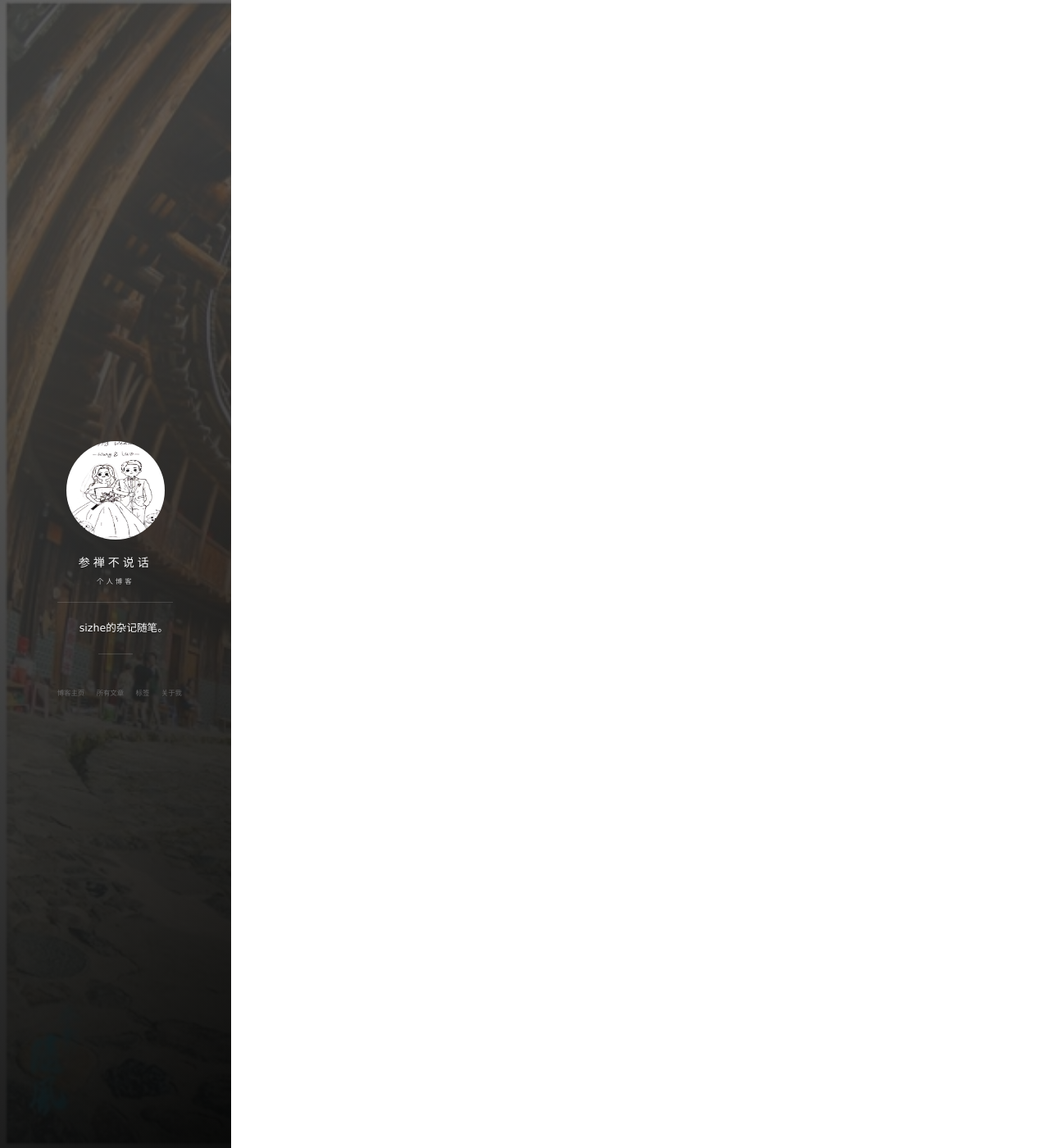
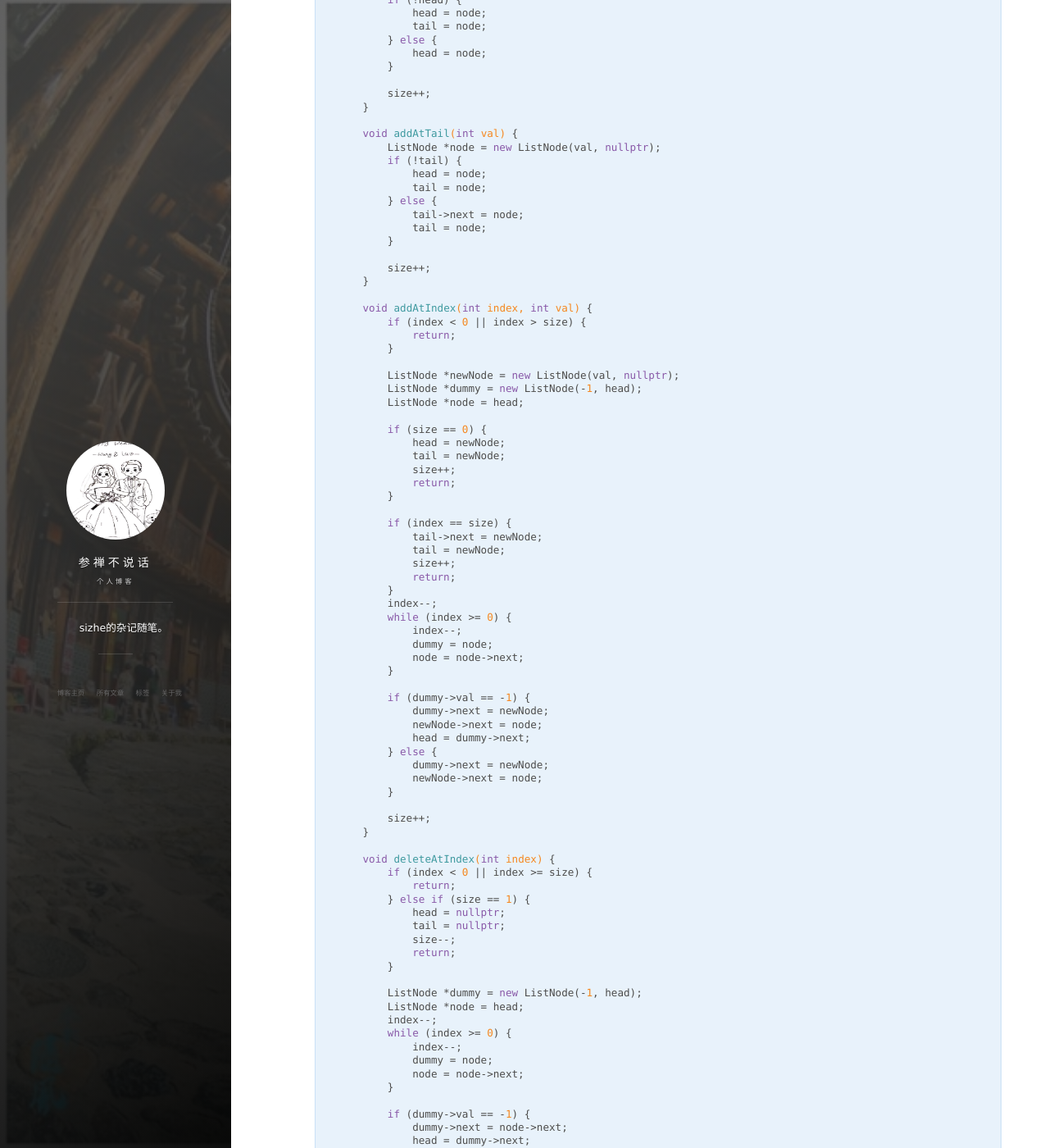
Before and after one commit to SizheLuo/Sizheluo.github.io, a Jekyll site: the page built from _posts/2023-07-23-代码随想录.md, in a window 1280 px wide and 1400 px high, scrolled down 6673 px. Shown: the whole window at 82% size. Built offline with Jekyll 4.4.1, drawn with Linux system fonts in a browser that asks for light colours; nearby versions of some CDN libraries; comment, search, counter and statistics services are not loaded; some of the changed text lies outside the part shown.

Commit message:
add linked list

```diff
--- a/_posts/2023-07-23-代码随想录.md
+++ b/_posts/2023-07-23-代码随想录.md
@@ -177,6 +177,217 @@ tag: 算法
 	    }
 	};
 
+### <a name="chapter3"></a>第三章 链表
+
+#### 链表理论基础 ####
+
+#### 203. 移除链表元素 ####
+
+![](https://s3.uuu.ovh/imgs/2023/07/29/a12e9e11fe6010e6.png)
+
+	class Solution {
+	public:
+	    ListNode* removeElements(ListNode* head, int val) {
+	        if (head == nullptr) {
+	            return nullptr;
+	        }
+
+	        ListNode *dummy = new ListNode(-1, head);
+	        ListNode *preNode = dummy;
+	        ListNode *node = head;
+	        while (node != nullptr) {
+	            if (node->val == val) {
+	                preNode->next = node->next;
+	                ListNode *temp = node;
+	                node = node->next;
+	                delete temp;
+	            } else {
+	                preNode = node;
+	                node = node->next;
+	            }
+	        }
+
+	        return dummy->next;
+	    }
+	};
+
+#### 707. 设计链表 ####
+
+![](https://s3.bmp.ovh/imgs/2023/07/29/a70c5b6da96be23e.png)
+
+	class MyLinkedList {
+	public:
+	    struct ListNode {
+	        int val;
+	        ListNode *next;
+	        ListNode() : val(0), next(nullptr) {}
+	        ListNode(int x) : val(x), next(nullptr) {}
+	        ListNode(int x, ListNode *next) : val(x), next(next) {}
+	    };
+
+	    ListNode *head;
+	    ListNode *tail;
+	    int size;
+
+	    MyLinkedList() {
+	        head = nullptr;
+	        tail = nullptr;
+	        size = 0;
+	    }
+
+	    int get(int index) {
+	        if (index < 0 || index >= size) {
+	            return -1;
+	        }
+
+	        ListNode *node = head;
+	        int result = node->val;
+	        index--;
+	        while (index >= 0 && node->next) {
+	            node = node->next;
+	            result = node->val;
+	            index--;
+	        }
+
+	        return result;
+	    }
+
+	    void addAtHead(int val) {
+	        ListNode *node = new ListNode(val, head);
+	        if (!head) {
+	            head = node;
+	            tail = node;
+	        } else {
+	            head = node;
+	        }
+
+	        size++;
+	    }
+
+	    void addAtTail(int val) {
+	        ListNode *node = new ListNode(val, nullptr);
+	        if (!tail) {
+	            head = node;
+	            tail = node;
+	        } else {
+	            tail->next = node;
+	            tail = node;
+	        }
+
+	        size++;
+	    }
+
+	    void addAtIndex(int index, int val) {
+	        if (index < 0 || index > size) {
+	            return;
+	        }
+
+	        ListNode *newNode = new ListNode(val, nullptr);
+	        ListNode *dummy = new ListNode(-1, head);
+	        ListNode *node = head;
+
+	        if (size == 0) {
+	            head = newNode;
+	            tail = newNode;
+	            size++;
+	            return;
+	        }
+
+	        if (index == size) {
+	            tail->next = newNode;
+	            tail = newNode;
+	            size++;
+	            return;
+	        }
+	        index--;
+	        while (index >= 0) {
+	            index--;
+	            dummy = node;
+	            node = node->next;
+	        }
+
+	        if (dummy->val == -1) {
+	            dummy->next = newNode;
+	            newNode->next = node;
+	            head = dummy->next;
+	        } else {
+	            dummy->next = newNode;
+	            newNode->next = node;
+	        }
+
+	        size++;
+	    }
+
+	    void deleteAtIndex(int index) {
+	        if (index < 0 || index >= size) {
+	            return;
+	        } else if (size == 1) {
+	            head = nullptr;
+	            tail = nullptr;
+	            size--;
+	            return;
+	        }
+
+	        ListNode *dummy = new ListNode(-1, head);
+	        ListNode *node = head;
+	        index--;
+	        while (index >= 0) {
+	            index--;
+	            dummy = node;
+	            node = node->next;
+	        }
+
+	        if (dummy->val == -1) {
+	            dummy->next = node->next;
+	            head = dummy->next;
+	        } else {
+	            dummy->next = node->next;
+	        }
+
+	        if (!dummy->next) {
+	            tail = dummy;
+	        }
+
+	        size--;
+	        return;
+	    }
+	};
+
+	/**
+	 * Your MyLinkedList object will be instantiated and called as such:
+	 * MyLinkedList* obj = new MyLinkedList();
+	 * int param_1 = obj->get(index);
+	 * obj->addAtHead(val);
+	 * obj->addAtTail(val);
+	 * obj->addAtIndex(index,val);
+	 * obj->deleteAtIndex(index);
+	 */
+
+#### 206. 反转链表 ####
+
+![](https://s3.uuu.ovh/imgs/2023/07/29/1df1f56b19a977a1.png)
+
+	class Solution {
+	public:
+	    ListNode* reverseList(ListNode* head) {
+	        if (head == nullptr) {
+	            return nullptr;
+	        }
+
+	        ListNode *node = head->next;
+	        ListNode *pre = head;
+	        pre->next = nullptr;
+	        while (node != nullptr) {
+	            ListNode *temp = node;
+	            node = node->next;
+	            temp->next = pre;
+	            pre = temp;
+	        }
+
+	        return pre;
+	    }
+	};
+
 ### 参考资源
 
 * [Leetcode](https://leetcode.cn/problemset/all/)
```
